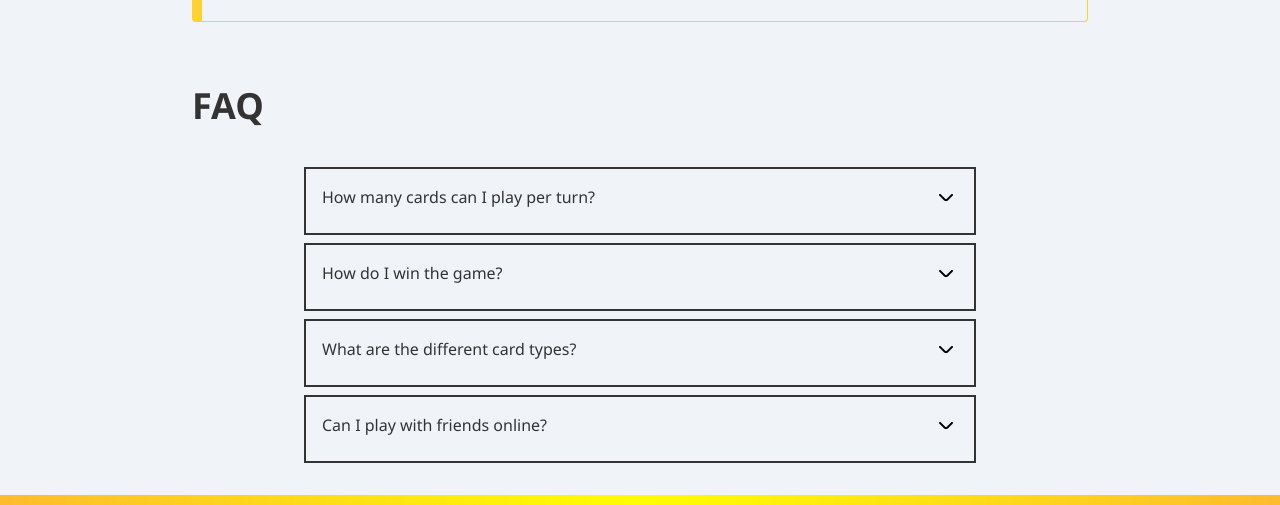
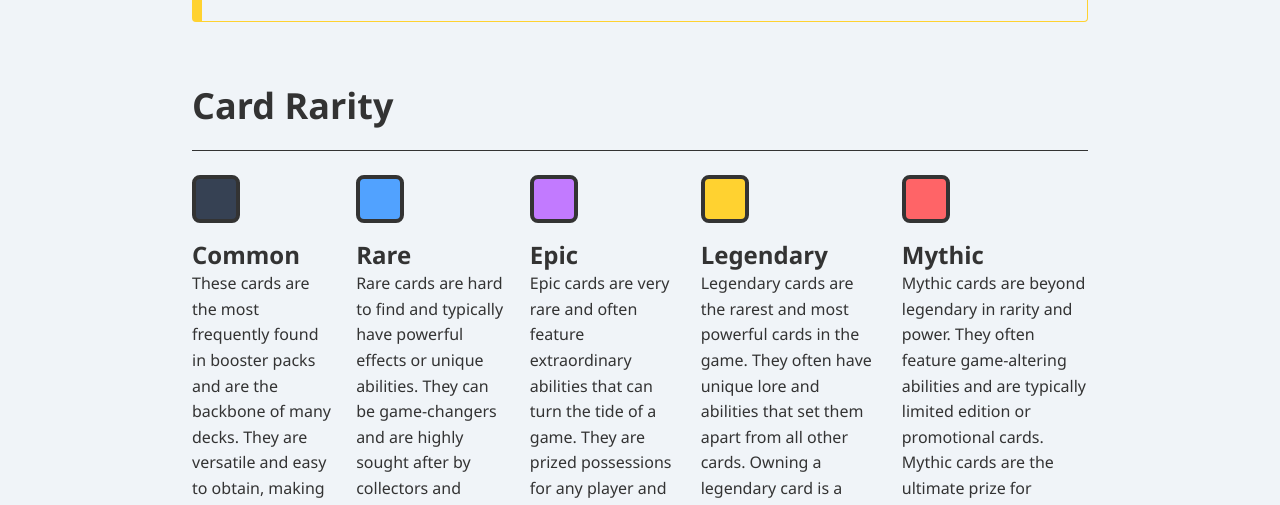
Before and after one commit to bahaztariq/CardWars-The-Ultimate-Fun-cards-game, a plain HTML site: page Guide.html in a window 1280 px wide. Shown: the part 835-1340 px from the top of the page. Drawn offline with nearby package versions, Linux system fonts and the light colour scheme.

Commit message:
adding sections to guide page

```diff
--- a/Guide.html
+++ b/Guide.html
@@ -95,6 +95,51 @@
       <p>Your core resource is Mana, which replenishes and increases by one each turn. Planning your Mana usage across several turns is key to victory. Don't spend it all at once if you have a powerful card you want to play next turn!</p>
     </div>
    </div>
+  </section>
+  <section class="w-full p-8 flex-col justify-center items-center md:px-24 lg:px-48">
+    <h2 class="text-4xl font-bold self-start mb-6">Card Rarity</h2>
+    <hr>
+     <div class="flex flex-col gap-6 mt-6 lg:flex-row ">
+      <div class="flex flex-col gap-4">
+        <div class="w-12 h-12  border-4 bg-gray-700 rounded-lg"></div>
+        <div>
+          <h3 class="text-2xl font-bold">Common</h3>
+          <p>These cards are the most frequently found in booster packs and are the backbone of many decks. They are versatile and easy to obtain, making them ideal for beginners.</p>
+        </div>
+      </div>
+      <div class="flex flex-col gap-4">
+        <div class="w-12 h-12 border-4 bg-blue-400 rounded-lg"></div>
+        <div>
+          <h3 class="text-2xl font-bold">Rare</h3>
+          <p>Rare cards are hard to find and typically have powerful effects or unique abilities. They can be game-changers and are highly sought after by collectors and competitive players alike.</p>
+        </div>
+      </div>
+      <div class="flex flex-col gap-4">
+        <div class="w-12 h-12 border-4 bg-purple-400 rounded-lg"></div>
+        <div>
+          <h3 class="text-2xl font-bold">Epic</h3>
+          <p>Epic cards are very rare and often feature extraordinary abilities that can turn the tide of a game. They are prized possessions for any player and can be the centerpiece of a deck.</p>
+        </div>
+      </div>
+      <div class="flex flex-col gap-4">
+        <div class="w-12 h-12 border-4 bg-amber-300 rounded-lg"></div>
+        <div>
+          <h3 class="text-2xl font-bold">Legendary</h3>
+          <p>Legendary cards are the rarest and most powerful cards in the game. They often have unique lore and abilities that set them apart from all other cards. Owning a legendary card is a mark of prestige among players.</p>
+        </div>
+      </div>
+      <div class="flex flex-col gap-4">
+        <div class="w-12 h-12 border-4 bg-red-400 rounded-lg"></div>
+        <div>
+          <h3 class="text-2xl font-bold">Mythic</h3>
+          <p>Mythic cards are beyond legendary in rarity and power. They often feature game-altering abilities and are typically limited edition or promotional cards. Mythic cards are the ultimate prize for collectors and competitive players.</p>
+        </div>
+      </div>
+    </section>
+  <section class="w-full flex flex-col justify-center items-center px-8 py-4 md:px-24 lg:px-48">
+    <h2 class="text-4xl font-bold self-start mb-6">Card Guide</h2>
+    <hr>
+     <img src="img/guideCarte.png" alt="card guide image" class="w-full md:w-3/4 h-auto object-contain">
   </section>
   <section class=" FAQ w-full flex flex-col justify-center items-center p-8 flex flex-col gap-2 md:px-24 lg:px-48">
     <h2 class="text-4xl font-bold self-start mb-6">FAQ</h2>
```
Also changed, not shown: 1 other file.
